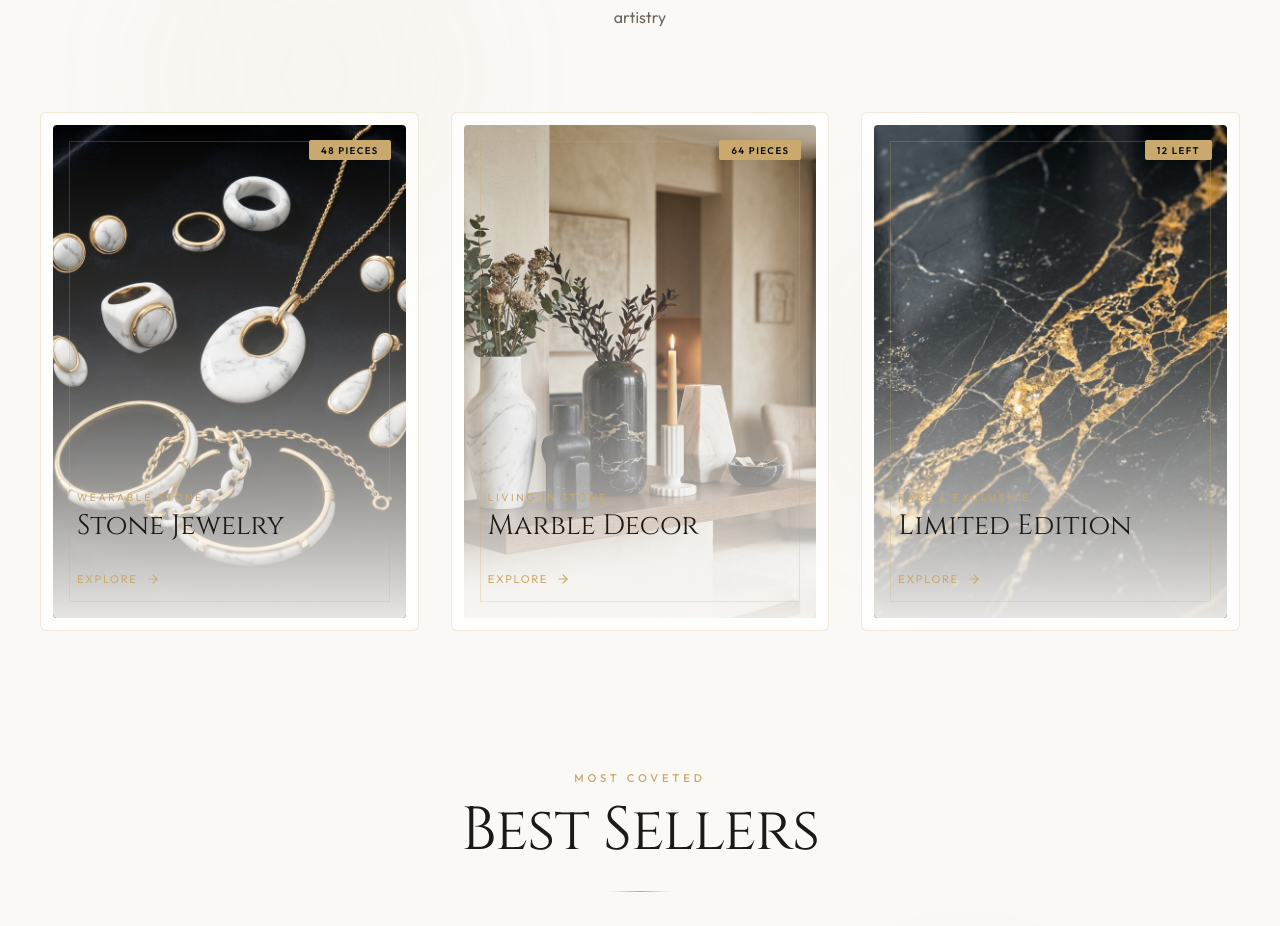
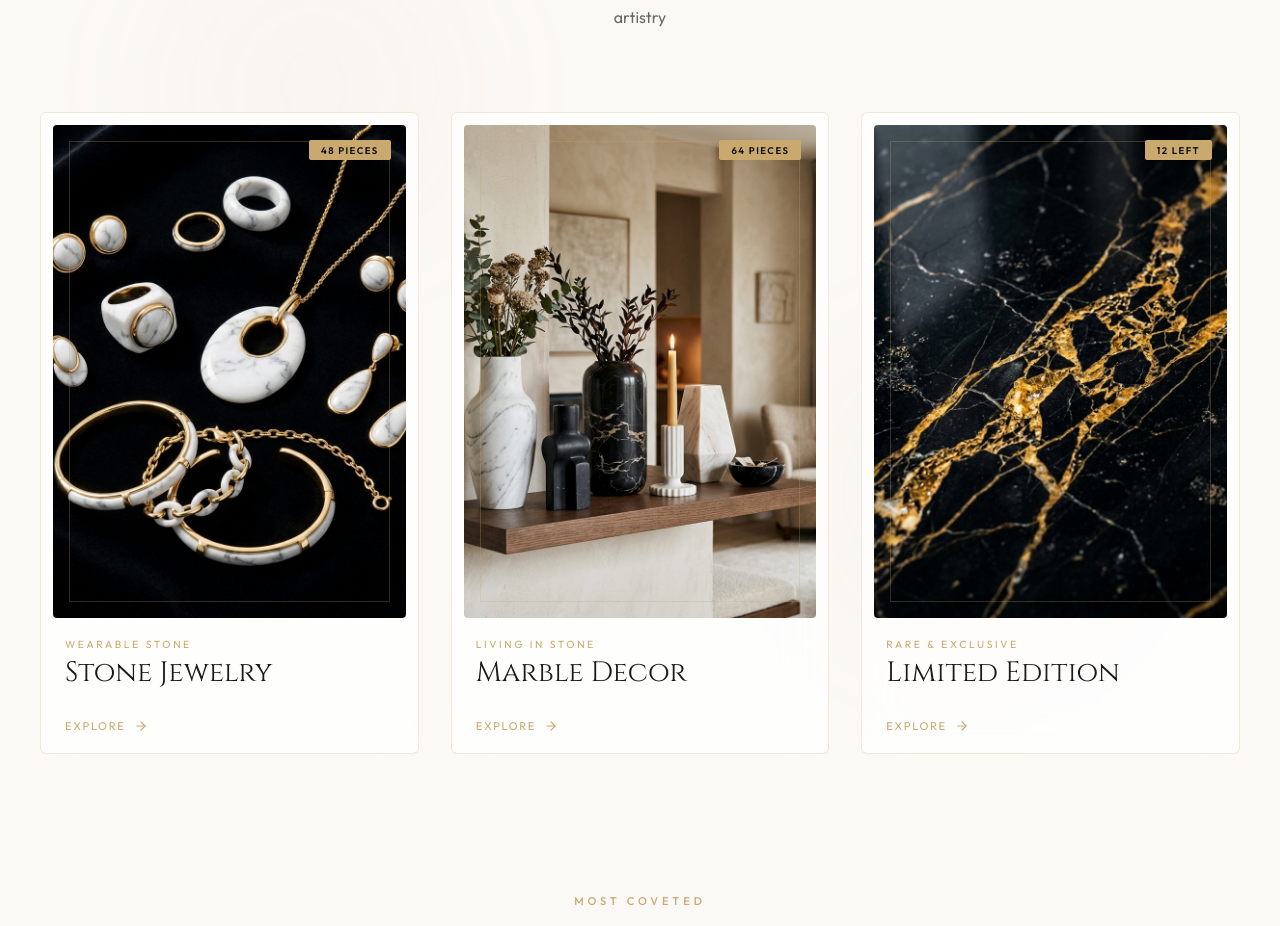
Before and after one commit to salesartisticcrafts-coder/salesartisticcrafts, a Next.js app: page / in a window 1280 px wide. Shown: the part 1041-1967 px from the top of the page. Built offline with nearby package versions, Linux system fonts and the light colour scheme; a web font is replaced by a local one.

Commit message:
Fix collections card white overlay and position body text below image

```diff
--- a/src/app/App.css
+++ b/src/app/App.css
@@ -1534,7 +1534,7 @@
 .collection-card__overlay {
   position: absolute;
   inset: 0;
-  background: linear-gradient(to top, rgba(251, 249, 246, 0.92) 0%, rgba(251, 249, 246, 0.2) 60%, transparent 100%);
+  background: transparent;
   z-index: 1;
 }
 .collection-card__tag {
@@ -1564,11 +1564,8 @@
   border-color: var(--gold);
 }
 .collection-card__body {
-  position: absolute;
-  bottom: 12px;
-  left: 12px;
-  right: 12px;
-  padding: 32px 24px;
+  position: relative;
+  padding: 20px 12px 8px;
   z-index: 3;
 }
 .collection-card__subtitle {
@@ -1589,7 +1586,7 @@
 .collection-card__desc {
   font-family: var(--font-sans);
   font-size: 0.8rem;
-  color: rgba(245, 240, 232, 0.65);
+  color: var(--charcoal-soft);
   line-height: 1.6;
   margin-bottom: 20px;
   max-height: 0;
```
